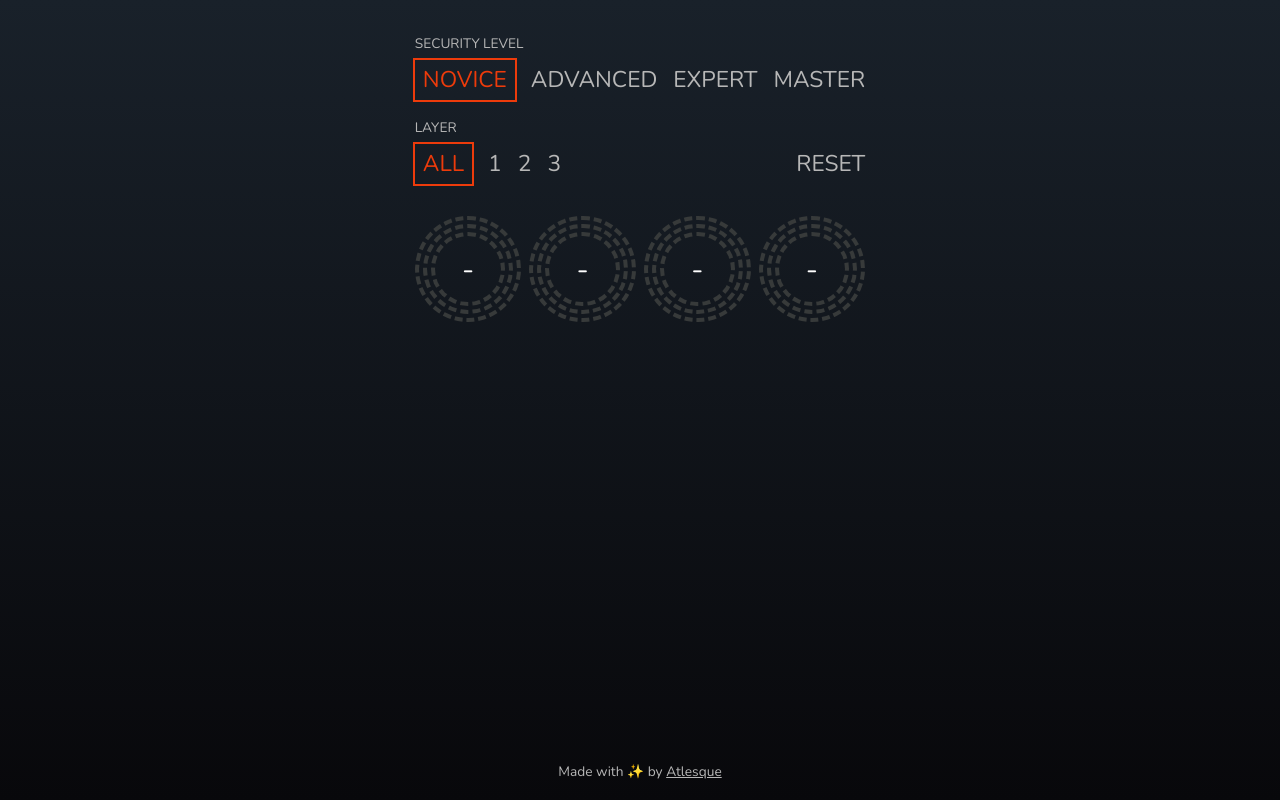
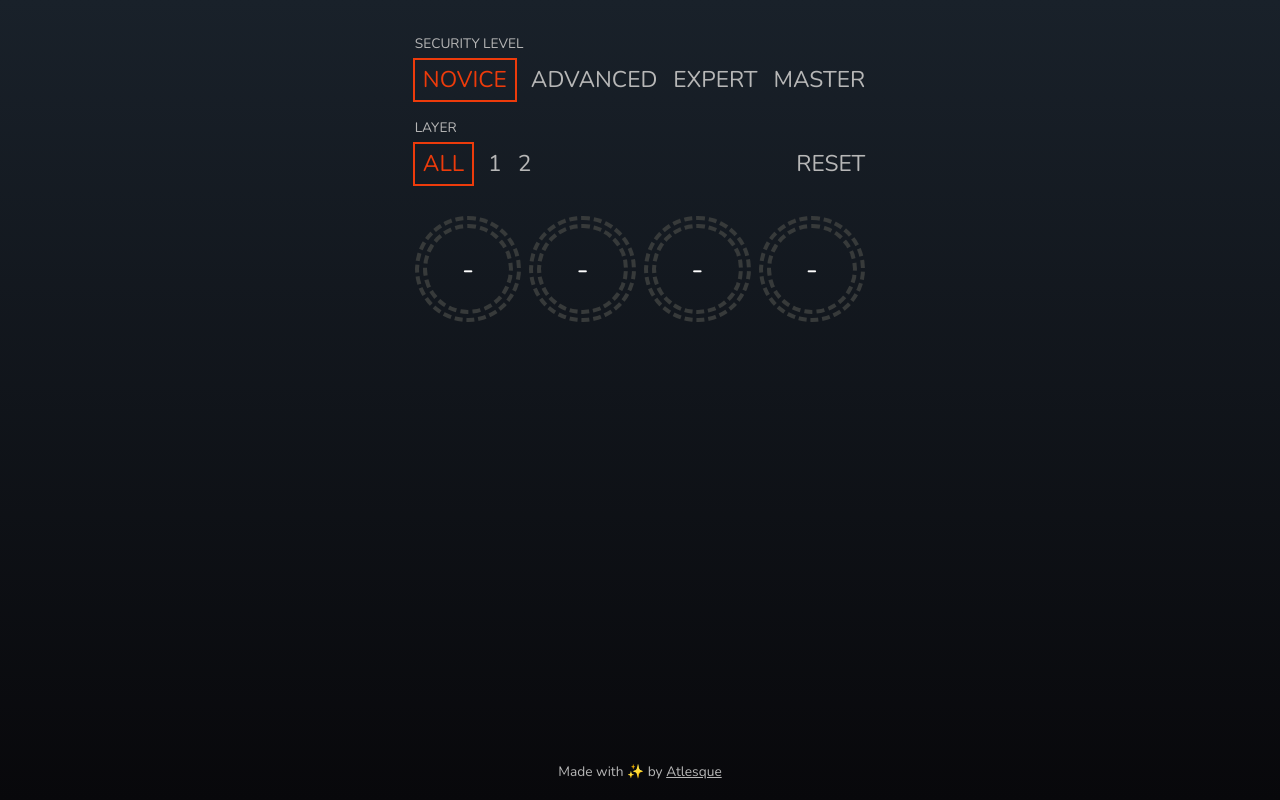
Before and after one commit to atlesque/starfield-digipick-solver, a React (Vite) app: page / in a window 1280 px wide. Built offline with nearby package versions, Linux system fonts and the light colour scheme.

Commit message:
Add total layers by difficulty

```diff
--- a/src/components/modules/key/KeyCircle.tsx
+++ b/src/components/modules/key/KeyCircle.tsx
@@ -1,10 +1,10 @@
 import clsx from 'clsx';
-import { TOTAL_LAYERS } from '../../../constants';
 import styles from './KeyCircle.module.scss';
 
 interface KeyCircleProps {
   activeLayerNumber: number;
   filteredLayer?: number;
+  totalLayers: number;
   isHidden?: boolean;
   onActiveLayerChange: (layer: number) => void;
 }
@@ -12,11 +12,12 @@ interface KeyCircleProps {
 export const KeyCircle = ({
   activeLayerNumber,
   filteredLayer = 0,
+  totalLayers,
   isHidden = false,
   onActiveLayerChange,
 }: KeyCircleProps) => {
   const handleClick = () => {
-    onActiveLayerChange((activeLayerNumber + 1) % (TOTAL_LAYERS + 1));
+    onActiveLayerChange((activeLayerNumber + 1) % (totalLayers + 1));
   };
 
   return (
@@ -31,7 +32,7 @@ export const KeyCircle = ({
       <span className={styles.activeLayerNumber}>
         {activeLayerNumber >= 1 ? activeLayerNumber : '-'}
       </span>
-      {Array.from({ length: TOTAL_LAYERS }, (_, i) => (
+      {Array.from({ length: totalLayers }, (_, i) => (
         <div
           key={i}
           className={clsx(styles.layer, {
--- a/src/components/modules/layer/LayerSelector.tsx
+++ b/src/components/modules/layer/LayerSelector.tsx
@@ -1,18 +1,18 @@
 import clsx from 'clsx';
-import { TOTAL_LAYERS } from '../../../constants';
 import styles from './LayerSelector.module.scss';
 
 interface LayerSelectorProps {
   activeLayer: number;
+  totalLayers: number;
   onChange: (layer: number) => void;
 }
 
-export const LayerSelector = ({ activeLayer, onChange }: LayerSelectorProps) => {
+export const LayerSelector = ({ activeLayer, totalLayers, onChange }: LayerSelectorProps) => {
   return (
     <div className={styles.root}>
       <h1 className={styles.title}>Layer</h1>
       <div className={styles.layerList}>
-        {Array.from({ length: TOTAL_LAYERS + 1 }, (_, i) => (
+        {Array.from({ length: totalLayers + 1 }, (_, i) => (
           <button
             key={i}
             className={clsx(styles.layer, {
--- a/src/constants.ts
+++ b/src/constants.ts
@@ -16,6 +16,15 @@ export const TOTAL_KEYS_BY_DIFFICULTY: TotalKeysByDifficulty = {
   [Difficulty.Master]: 12,
 };
 
-export const TOTAL_LAYERS = 3;
+type TotalLayersByDifficulty = {
+  [key in Difficulty]: number;
+};
+
+export const TOTAL_LAYERS_BY_DIFFICULTY: TotalLayersByDifficulty = {
+  [Difficulty.Novice]: 2,
+  [Difficulty.Advanced]: 2,
+  [Difficulty.Expert]: 3,
+  [Difficulty.Master]: 4,
+};
 
 export const MAX_KEYS = TOTAL_KEYS_BY_DIFFICULTY[Difficulty.Master];
--- a/src/pages/SolverPage.tsx
+++ b/src/pages/SolverPage.tsx
@@ -2,7 +2,12 @@ import { useState } from 'react';
 import { DifficultySelector } from '../components/modules/difficulty/DifficultySelector';
 import { KeyCircle } from '../components/modules/key/KeyCircle';
 import styles from './SolverPage.module.scss';
-import { Difficulty, MAX_KEYS, TOTAL_KEYS_BY_DIFFICULTY } from '../constants';
+import {
+  Difficulty,
+  MAX_KEYS,
+  TOTAL_KEYS_BY_DIFFICULTY,
+  TOTAL_LAYERS_BY_DIFFICULTY,
+} from '../constants';
 import { LayerSelector } from '../components/modules/layer/LayerSelector';
 
 export const SolverPage = () => {
@@ -11,6 +16,7 @@ export const SolverPage = () => {
   const [keyCircles, setKeyCircles] = useState(Array.from({ length: MAX_KEYS }, () => 0));
 
   const totalKeys = TOTAL_KEYS_BY_DIFFICULTY[activeDifficulty];
+  const totalLayers = TOTAL_LAYERS_BY_DIFFICULTY[activeDifficulty];
 
   const handleKeyCircleLayerChange = (keyNumber: number, newLayer: number) => {
     setKeyCircles(keyCircles => {
@@ -29,7 +35,11 @@ export const SolverPage = () => {
       <div className={styles.settings}>
         <DifficultySelector activeDifficulty={activeDifficulty} onChange={setActiveDifficulty} />
         <div className={styles.settingsRow}>
-          <LayerSelector activeLayer={filteredLayer} onChange={setFilteredLayer} />
+          <LayerSelector
+            activeLayer={filteredLayer}
+            totalLayers={totalLayers}
+            onChange={setFilteredLayer}
+          />
           <button className={styles.resetButton} onClick={handleResetClick}>
             Reset
           </button>
@@ -42,6 +52,7 @@ export const SolverPage = () => {
             activeLayerNumber={activeLayer}
             onActiveLayerChange={newLayer => handleKeyCircleLayerChange(i, newLayer)}
             filteredLayer={filteredLayer}
+            totalLayers={totalLayers}
             isHidden={i >= totalKeys}
           />
         ))}
```
